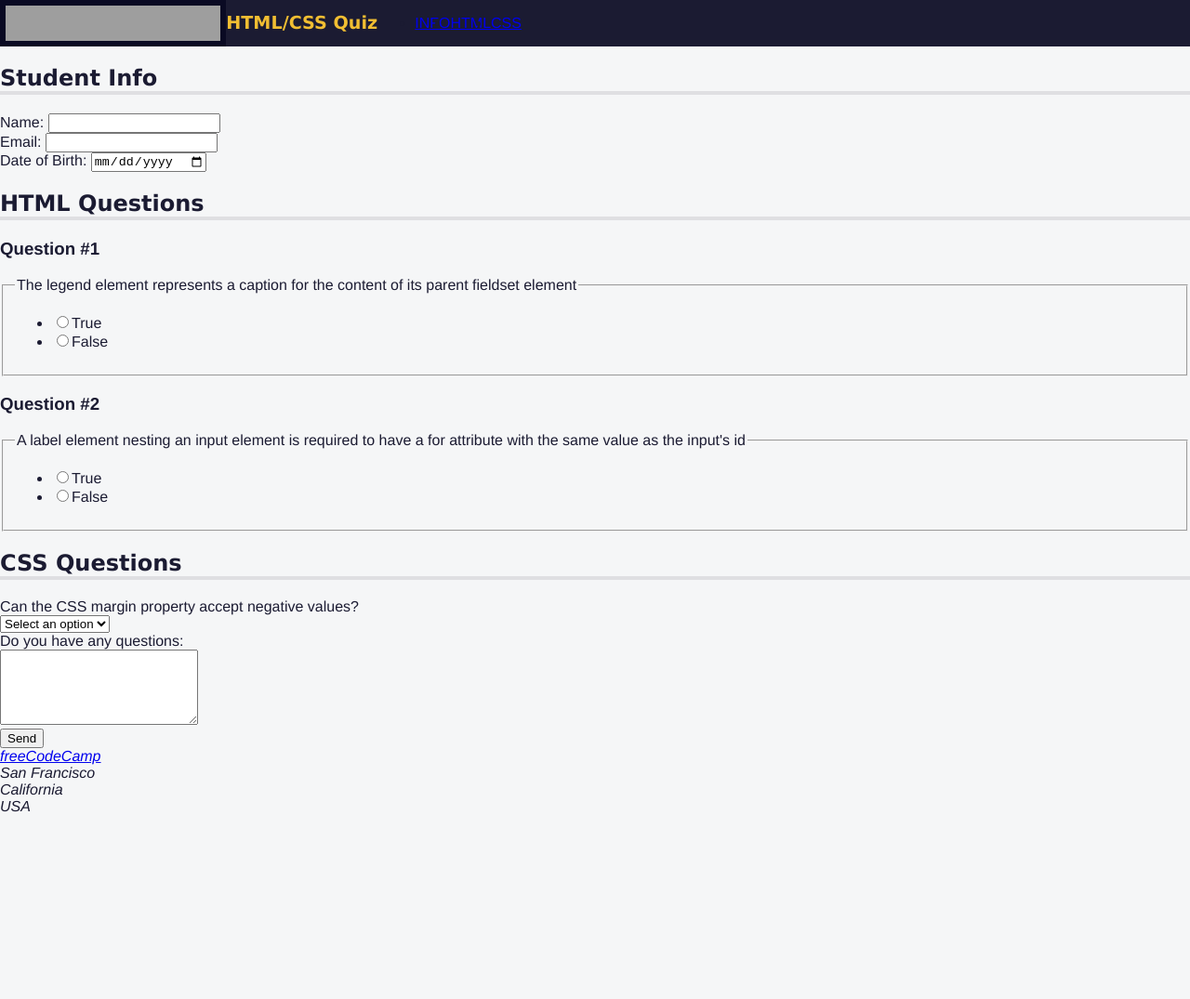
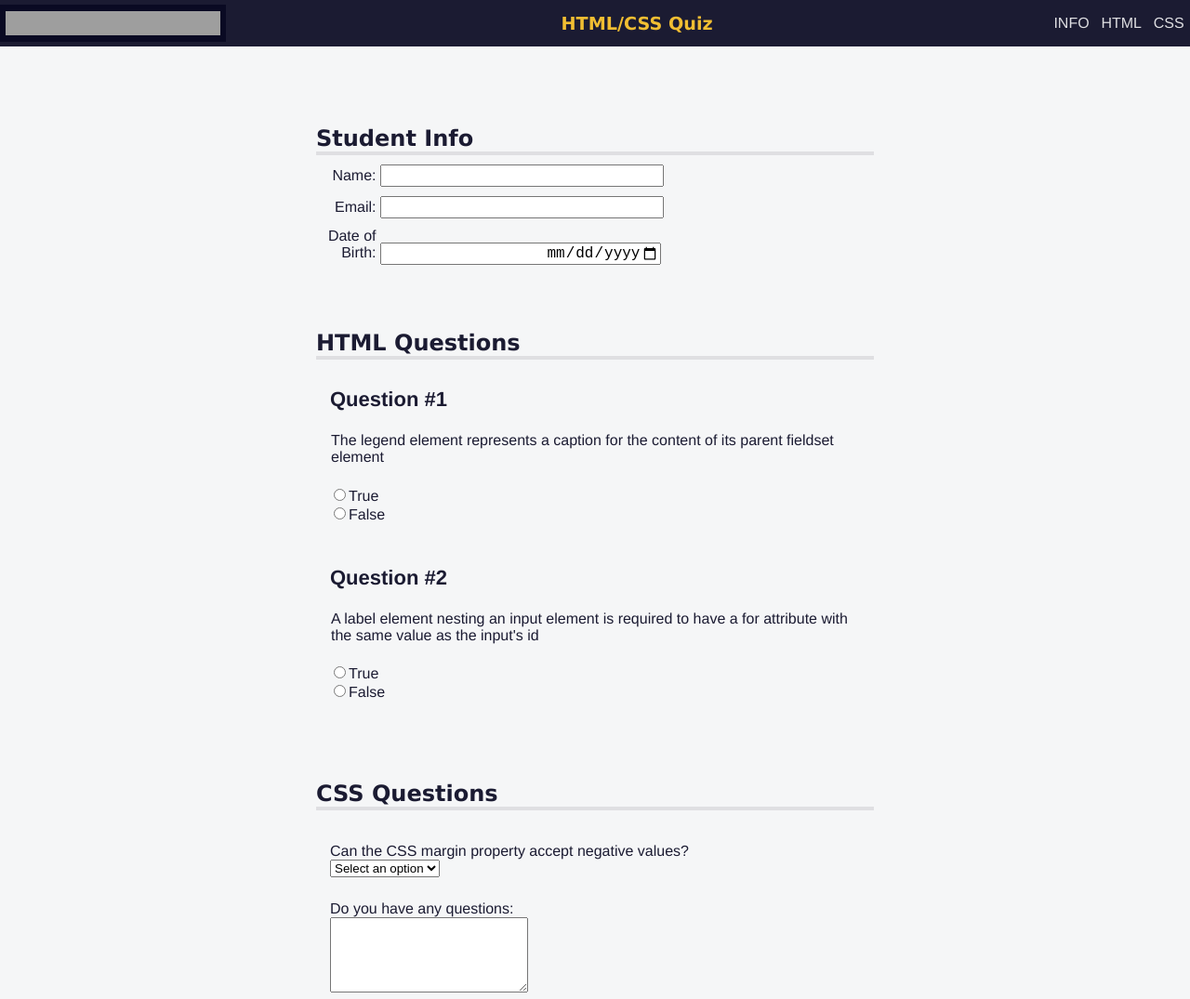
Before and after one commit to kendallawills/FCC_Quiz, a plain HTML site: page index.html in a window 1280 px wide. Shown: the top 1075 px of the page at 93% size. Before the commit the page ends 877 px from the top, so only its background shows below. Drawn offline with Linux system fonts and the light colour scheme; grey boxes are pictures that could not be loaded.

Commit message:
Final Push

```diff
--- a/style.css
+++ b/style.css
@@ -1,3 +1,9 @@
+@media (prefers-reduced-motion: no-preference) {
+    * {
+      scroll-behavior: smooth;
+    }
+}
+
 body {
     background: #f5f6f7;
     color: #1b1b32;
@@ -17,16 +23,29 @@ header {
     height: 50px;
     background-color: #1b1b32;
     display: flex;
+    align-items: center;
+    justify-content: space-between;
+    top: 0;
 }
 
 h1 {
     color: #f1be32;
     font-size: min(5vw, 1.2em);
+    text-align: center;
+}
+
+main {
+    padding-top: 25px;
 }
 
 nav > ul {
     display: flex;
     justify-content: space-evenly;
+    flex-wrap: wrap;
+    align-items: center;
+    padding-inline-start: 0;
+    margin-block: 0;
+    height: 100%;
 }
 
 h1, h2 {
@@ -35,6 +54,8 @@ h1, h2 {
 
 h2 {
     border-bottom: 4px solid #dfdfe2;
+    margin: 0;
+    padding-top: 60px;
 }
 
 .sr-only {
@@ -52,3 +73,104 @@ h2 {
 h3:before {
     content: "Question #";
 }
+
+nav li {
+    color: #dfdfe2;
+    margin: 0 0.2rem;
+    padding: 0.2rem;
+    display: block;
+}
+
+li a {
+    color: inherit;
+    text-decoration: none;
+}
+
+nav li:hover {
+    color: #1b1b32;
+    background-color: #dfdfe2;
+    cursor: pointer;
+}
+
+section {
+    width: 80%;
+    margin: 0 auto 10px;
+    max-width: 600px;
+}
+
+.info {
+    padding: 10px 0 0 5px;
+}
+
+.formrow {
+    margin-top: 30px;
+    padding: 0 15px;
+}
+
+input {
+    font-size: 1rem;
+}
+
+.info input {
+    width: 50%;
+    text-align: left;
+}
+
+.info label {
+    width: 10%;
+    min-width: 55px;
+}
+
+.info input, .info label {
+    display: inline-block;
+    text-align: right;
+}
+
+.question-block {
+    text-align: left;
+    display: block;
+    width: 100%;
+    margin-top: 20px;
+    padding-top: 5px;
+}
+
+h3 {
+    margin-top: 5px;
+    padding-left: 15px;
+    font-size: 1.375rem;
+}
+
+.question {
+    border: none;
+    padding-bottom: 0;
+}
+
+.answers-list {
+    list-style: none;
+    padding: 0;
+}
+
+button {
+    display: block;
+    margin: 40px auto;
+    width: 40%;
+    padding: 15px;
+    font-size: 1.438rem;
+    background: #d0d0d5;
+    border: 3px solid #3b3b4f;
+}
+
+footer {
+    background-color: #2a2a40;
+    display: flex;
+    justify-content: center;
+}
+
+footer, footer a {
+    color: #dfdfe2;
+}
+
+address {
+    text-align: center;
+    padding: 0.3em;
+}
```
